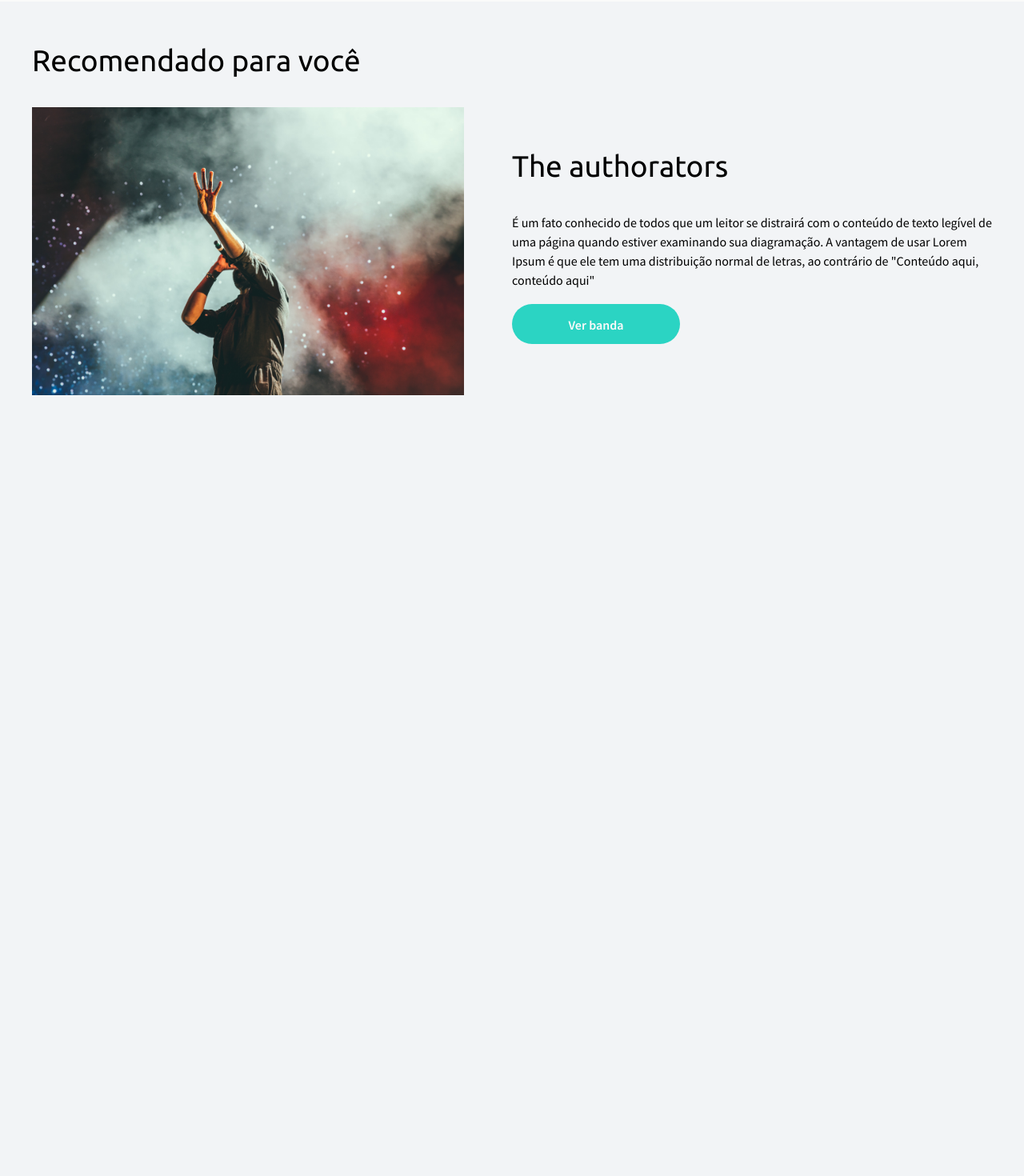
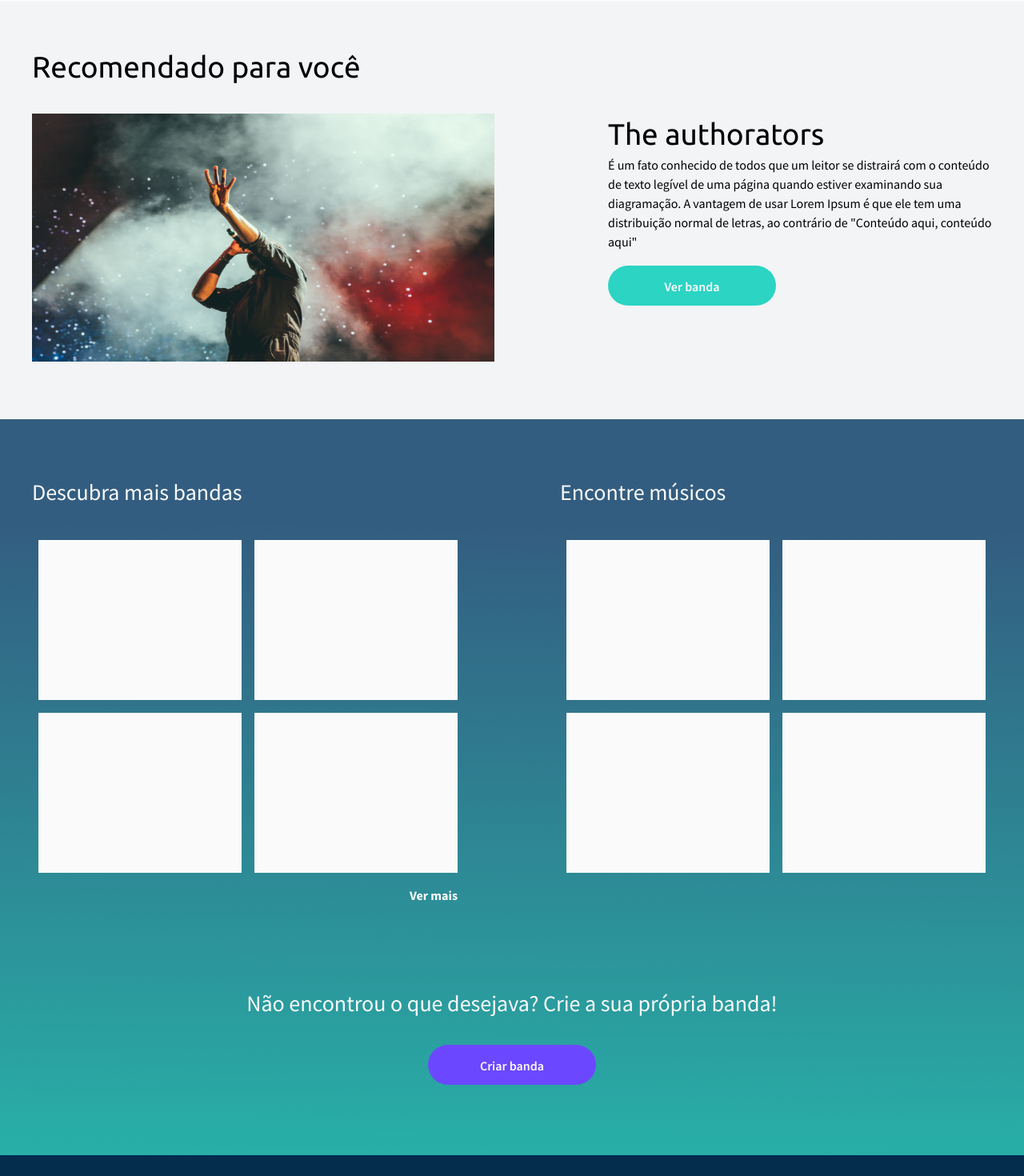
Before and after one commit to vinioo/noisemakers-front, a React (Create React App) app: page /panel in a window 1280 px wide. Shown: the part 80-1550 px from the top of the page at 80% size. Before the commit the page ends 800 px from the top, so only its background shows below. Built offline with nearby package versions, Linux system fonts and the light colour scheme.

Commit message:
Panel page

```diff
--- a/src/components/Footer/styles.js
+++ b/src/components/Footer/styles.js
@@ -1,6 +1,6 @@
 import styled from 'styled-components';
 
 export const FooterBase = styled.div`
-    height: 400px;
+    height: 120px;
     background: #042C4D;
     `
--- a/src/pages/Panel/index.js
+++ b/src/pages/Panel/index.js
@@ -2,6 +2,8 @@ import React from "react";
 
 import Navbar from "../../components/Navbar";
 import PrimaryButton from "../../components/Button/primary";
+import CtaButton from "../../components/Button/cta";
+import Footer from "../../components/Footer";
 
 import { ContainerFull, Container } from "../../style/global";
 
@@ -9,7 +11,13 @@ import {
   PanelFirstBase,
   PanelFirstContent,
   PanelLeftItem,
-  PanelRightItem
+  PanelRightItem,
+  PanelSecondContent,
+  PanelSecondLeftItem,
+  PanelSecondRightItem,
+  PanelSecondSquaresBase,
+  PanelSecondSquare,
+  PanelSecondInfo
 } from "./styles";
 
 import ImageTest from "../../assets/images/singer1.jpg";
@@ -42,9 +50,36 @@ export default function Panel() {
           </PanelFirstBase>
         </Container>
       </ContainerFull>
-      <ContainerFull>
-
+      <ContainerFull background="linear-gradient(180.58deg, #335D80 14.83%, #28B0A8 100.46%, #26BFB0 100.47%);">
+        <Container>
+          <PanelSecondContent>
+            <PanelSecondLeftItem>
+              <h5>Descubra mais bandas</h5>
+              <PanelSecondSquaresBase>
+                <PanelSecondSquare />
+                <PanelSecondSquare />
+                <PanelSecondSquare />
+                <PanelSecondSquare />
+                <p>Ver mais</p>
+              </PanelSecondSquaresBase>
+            </PanelSecondLeftItem>
+            <PanelSecondRightItem>
+              <h5>Encontre músicos</h5>
+              <PanelSecondSquaresBase>
+                <PanelSecondSquare />
+                <PanelSecondSquare />
+                <PanelSecondSquare />
+                <PanelSecondSquare />
+              </PanelSecondSquaresBase>
+            </PanelSecondRightItem>
+          </PanelSecondContent>
+          <PanelSecondInfo>
+            <h5>Não encontrou o que desejava? Crie a sua própria banda!</h5>
+            <CtaButton>Criar banda</CtaButton>
+          </PanelSecondInfo>
+        </Container>
       </ContainerFull>
+      <Footer />
     </>
   );
 }
--- a/src/pages/Panel/styles.js
+++ b/src/pages/Panel/styles.js
@@ -2,7 +2,7 @@ import styled from "styled-components";
 
 export const PanelFirstBase = styled.div`
   h4 {
-    margin-top: 48px;
+    margin-top: 56px;
     margin-bottom: 32px;
   }
 `;
@@ -10,30 +10,80 @@ export const PanelFirstBase = styled.div`
 export const PanelFirstContent = styled.div`
   display: flex;
   flex-direction: row;
+  padding-bottom: 72px;
 `;
 
 export const PanelLeftItem = styled.div`
-  width: 50%;
+  width: 60%;
   display: flex;
   flex-direction: column;
   img {
-    width: 90%;
-    height: 100%;
+    width: 578px;
+    height: 310px;
   }
 `;
 
 export const PanelRightItem = styled.div`
-  width: 50%;
+  width: 40%;
+  h4 {
+    margin: 0;
+  }
 `;
 
 export const PanelSecondContent = styled.div`
-
-`
+  padding-top: 72px;
+  display: flex;
+  flex-direction: row;
+  justify-content: space-between;
+  color: #fafafa;
+  padding-bottom: 104px;
+`;
 
 export const PanelSecondLeftItem = styled.div`
-
-`
+  h5 {
+    margin-bottom: 40px;
+  }
+  width: 45%;
+`;
 
 export const PanelSecondRightItem = styled.div`
+  h5 {
+    margin-bottom: 40px;
+  }
+  width: 45%;
+`;
 
+export const PanelSecondSquaresBase = styled.div`
+  display: flex;
+  flex-direction: row;
+  justify-content: space-around;
+  flex-wrap: wrap;
+  p {
+    width: 100%;
+    display: inline-flex;
+    justify-content: flex-end;
+    margin-right: 8px;
+    font-weight: bold;
+    cursor: pointer;
+
+  }
+`;
+export const PanelSecondSquare = styled.div`
+  width: 47%;
+  height: 200px;
+  background: #fafafa;
+  margin-bottom: 16px;
+`;
+
+export const PanelSecondInfo = styled.div`
+  display: flex;
+  flex-direction: column;
+  text-align: center;
+  color: #fafafa;
+  h5 {
+    margin-bottom: 32px;
+  }
+  button {
+    margin-bottom: 88px;
+  }
 `
```
